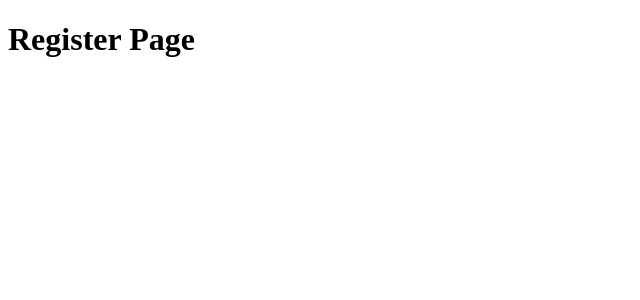
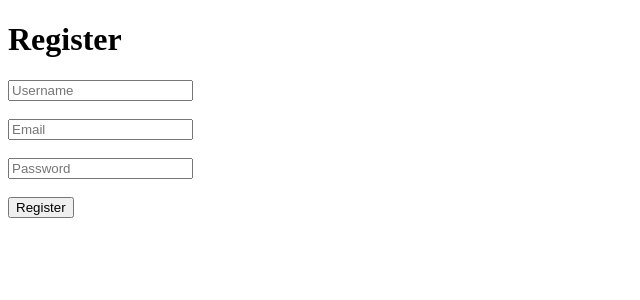
Before and after one commit to sinan-prvt/task-management-system, a React app in the folder frontend/: page /register in a window 1280 px wide. Shown: the top 300 px of the page, without its empty margins (0-640 px from the left). Built offline with nearby package versions, Linux system fonts and the light colour scheme; the HTML template or start-up script is replaced by a standard one.

Commit message:
Integrated frontend registration with backend API

```diff
--- a/frontend/src/pages/Register.jsx
+++ b/frontend/src/pages/Register.jsx
@@ -1,5 +1,87 @@
+import { useState } from "react";
+import { useNavigate } from "react-router-dom";
+
+import API from "../services/api";
+
 function Register() {
-  return <h1>Register Page</h1>;
+
+  const navigate = useNavigate();
+
+  const [formData, setFormData] = useState({
+    username: "",
+    email: "",
+    password: "",
+  });
+
+  const handleChange = (e) => {
+    setFormData({
+      ...formData,
+      [e.target.name]: e.target.value,
+    });
+  };
+
+  const handleSubmit = async (e) => {
+
+    e.preventDefault();
+
+    try {
+
+      await API.post("/register/", formData);
+
+      alert("Registration Successful");
+
+      navigate("/");
+
+    } catch (error) {
+
+      console.log(error);
+
+      alert("Registration Failed");
+    }
+  };
+
+  return (
+    <div>
+
+      <h1>Register</h1>
+
+      <form onSubmit={handleSubmit}>
+
+        <input
+          type="text"
+          name="username"
+          placeholder="Username"
+          onChange={handleChange}
+        />
+
+        <br /><br />
+
+        <input
+          type="email"
+          name="email"
+          placeholder="Email"
+          onChange={handleChange}
+        />
+
+        <br /><br />
+
+        <input
+          type="password"
+          name="password"
+          placeholder="Password"
+          onChange={handleChange}
+        />
+
+        <br /><br />
+
+        <button type="submit">
+          Register
+        </button>
+
+      </form>
+
+    </div>
+  );
 }
 
 export default Register;
--- /dev/null
+++ b/frontend/src/services/api.jsx
@@ -0,0 +1,7 @@
+import axios from 'axios';
+
+const api = axios.create({
+    baseURL: 'http://localhost:8000/api',
+});
+
+export default api;
```
